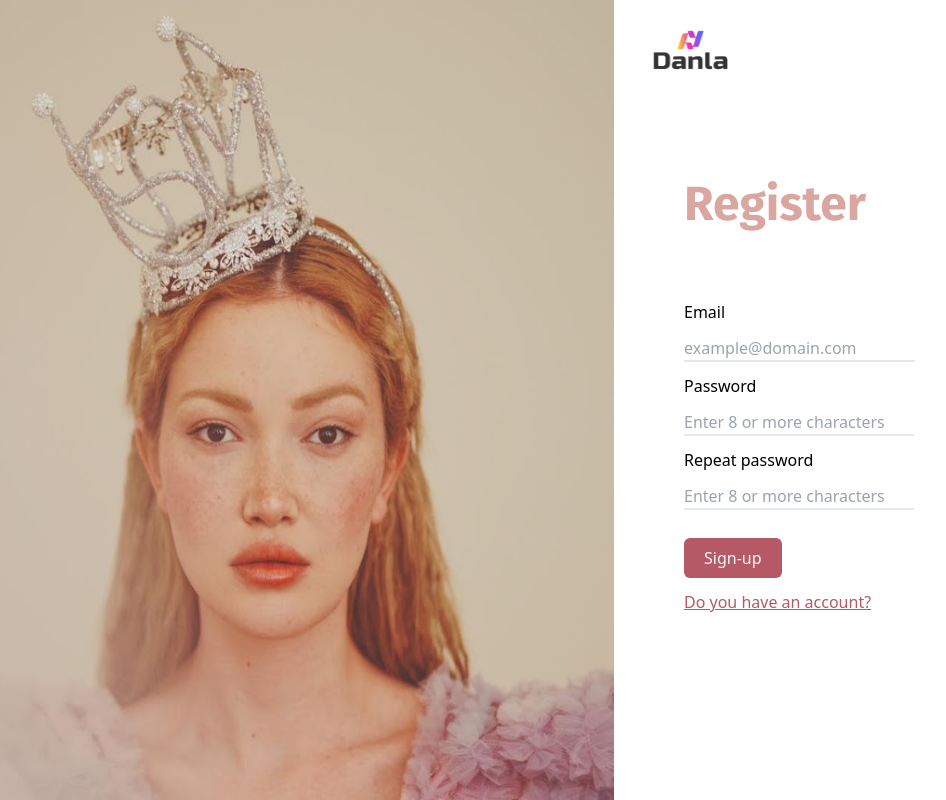
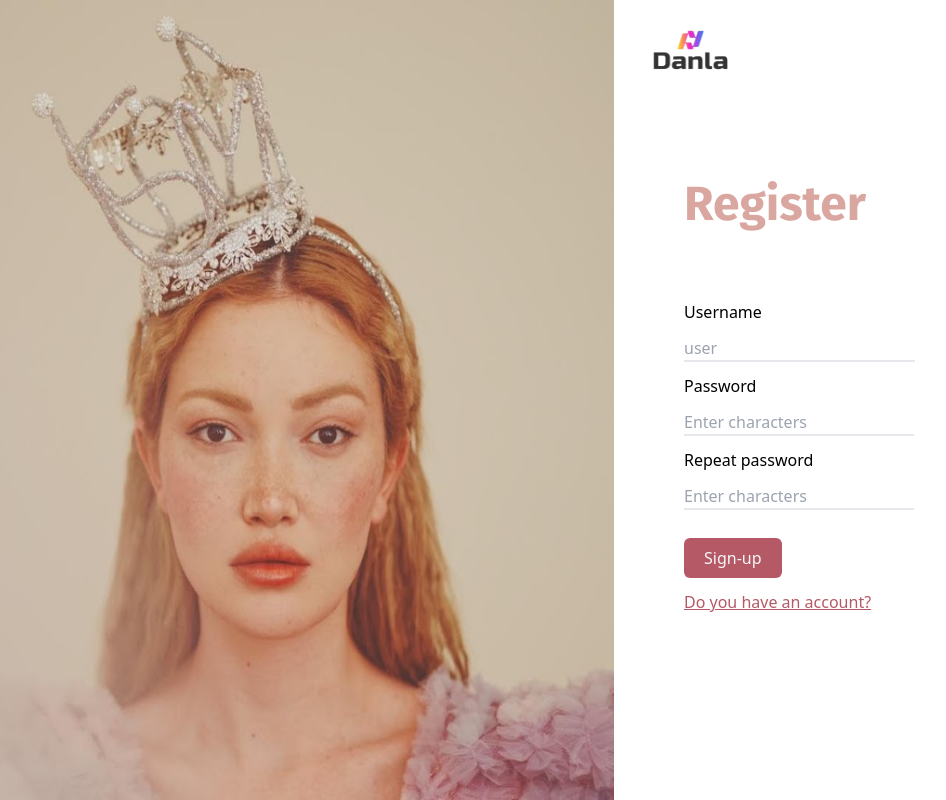
Before and after one commit to Senan747/trendsway, a React (Vite) app: page /register in a window 1280 px wide. Shown: the whole page, without its empty margins (86-1032 px from the left). Built offline with nearby package versions, Linux system fonts and the light colour scheme; a web font is replaced by a local one.

Commit message:
finish register

```diff
--- a/src/Components/Navbar.jsx
+++ b/src/Components/Navbar.jsx
@@ -5,7 +5,6 @@ import { useUserData } from "../UserDataContext";
 function Navbar() {
   const { userData } = useUserData();
 
-  // const user = useContext(UserContext);
   const [activeMenu, setActiveMenu] = useState("");
   const dropDown = (menu) => {
     setActiveMenu(menu);
--- a/src/pages/Login.jsx
+++ b/src/pages/Login.jsx
@@ -1,4 +1,4 @@
-import React, { useState, useContext, createContext } from "react";
+import React, { useState } from "react";
 import { useUserData } from "../UserDataContext";
 import { Link, useNavigate } from "react-router-dom";
 
@@ -10,12 +10,12 @@ function Login() {
 
   const handleSubmit = (event) => {
     event.preventDefault();
-    setTimeout(() => {
-      const userData = { username, password };
-      setUserData(userData);
-    }, 1000);
+
+    const userData = { username, password };
+    setUserData(userData);
+
     navigate("/");
-  };;
+  };
 
   return (
     <div className="flex flex-row h-screen">
@@ -32,14 +32,18 @@ function Login() {
           </h1>
         </div>
         <div>
-          <form action="" className="flex flex-col gap-3 items-start ml-[70px]" onSubmit={handleSubmit}>
-            <label htmlFor="Email">Email</label>
+          <form
+            action=""
+            className="flex flex-col gap-3 items-start ml-[70px]"
+            onSubmit={handleSubmit}
+          >
+            <label htmlFor="Username">Username</label>
             <input
-              type="email"
+              type="Username"
               name=""
               id=""
               className="border-b-2 outline-none"
-              placeholder="example@domain.com"
+              placeholder="user"
               onChange={(e) => setUsername(e.target.value)}
               required
             />
--- a/src/pages/Register.jsx
+++ b/src/pages/Register.jsx
@@ -1,7 +1,24 @@
-import React from "react";
-import { Link } from "react-router-dom";
+import React, { useState } from "react";
+import { Link, useNavigate } from "react-router-dom";
+import { useUserData } from "../UserDataContext";
 
 function Register() {
+  const { setUserData } = useUserData();
+  let navigate = useNavigate();
+
+  const [username, setUsername] = useState("");
+  const [password, setPassword] = useState("");
+  const [repeatPassword, setRepeatPassword] = useState("");
+
+  const handleSubmit = (event) => {
+    event.preventDefault();
+
+    const userData = { username, password };
+    setUserData(userData);
+
+    navigate("/");
+  };
+
   return (
     <div className="flex flex-row h-screen">
       <div className="w-[700px] bg-cover">
@@ -17,15 +34,20 @@ function Register() {
           </h1>
         </div>
         <div>
-          <form action="" className="flex flex-col gap-3 items-start ml-[70px]">
-            <label htmlFor="Email">Email</label>
+          <form
+            action=""
+            className="flex flex-col gap-3 items-start ml-[70px]"
+            onSubmit={handleSubmit}
+          >
+            <label htmlFor="Username">Username</label>
             <input
-              type="email"
+              type="Username"
               name=""
               id=""
               className="border-b-2 outline-none"
-              placeholder="example@domain.com"
+              placeholder="user"
               required
+              onChange={(e) => setUsername(e.target.value)}
             />
             <label htmlFor="password">Password</label>
             <input
@@ -33,8 +55,9 @@ function Register() {
               name=""
               id=""
               className="border-b-2 w-[230px] outline-none"
-              placeholder="Enter 8 or more characters"
+              placeholder="Enter characters"
               required
+              onChange={(e) => setPassword(e.target.value)}
             />
             <label htmlFor="password">Repeat password</label>
             <input
@@ -42,14 +65,20 @@ function Register() {
               name=""
               id=""
               className="border-b-2 w-[230px] outline-none"
-              placeholder="Enter 8 or more characters"
+              placeholder="Enter characters"
               required
+              onChange={(e) => setRepeatPassword(e.target.value)}
             />
-            <button className=" py-2 px-5 mt-4 rounded-md text-gega-white bg-gega-rose">
+            <button
+              className=" py-2 px-5 mt-4 rounded-md text-gega-white bg-gega-rose"
+              type="submit"
+            >
               Sign-up
             </button>
             <Link to="/login">
-              <p className="underline text-gega-rose">Do you have an account?</p>
+              <p className="underline text-gega-rose">
+                Do you have an account?
+              </p>
             </Link>
           </form>
         </div>
```
